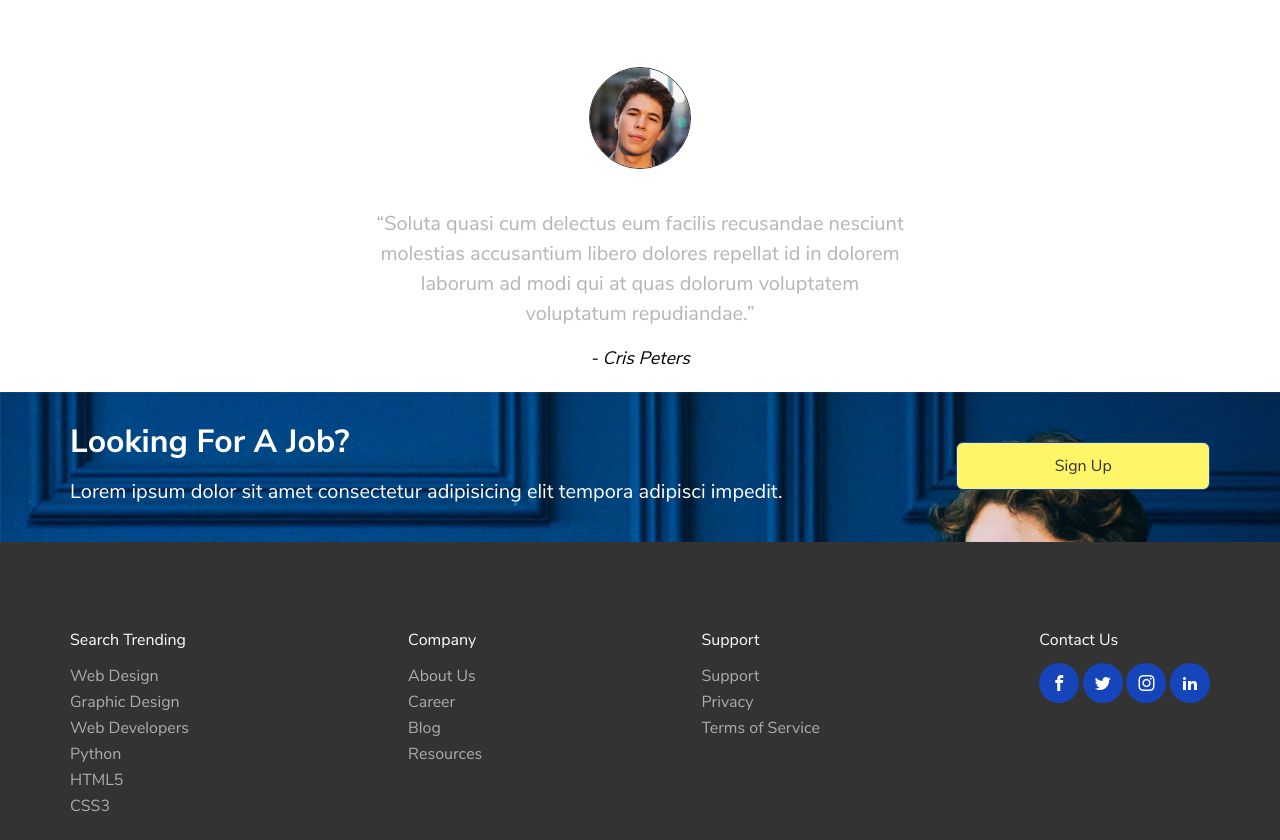
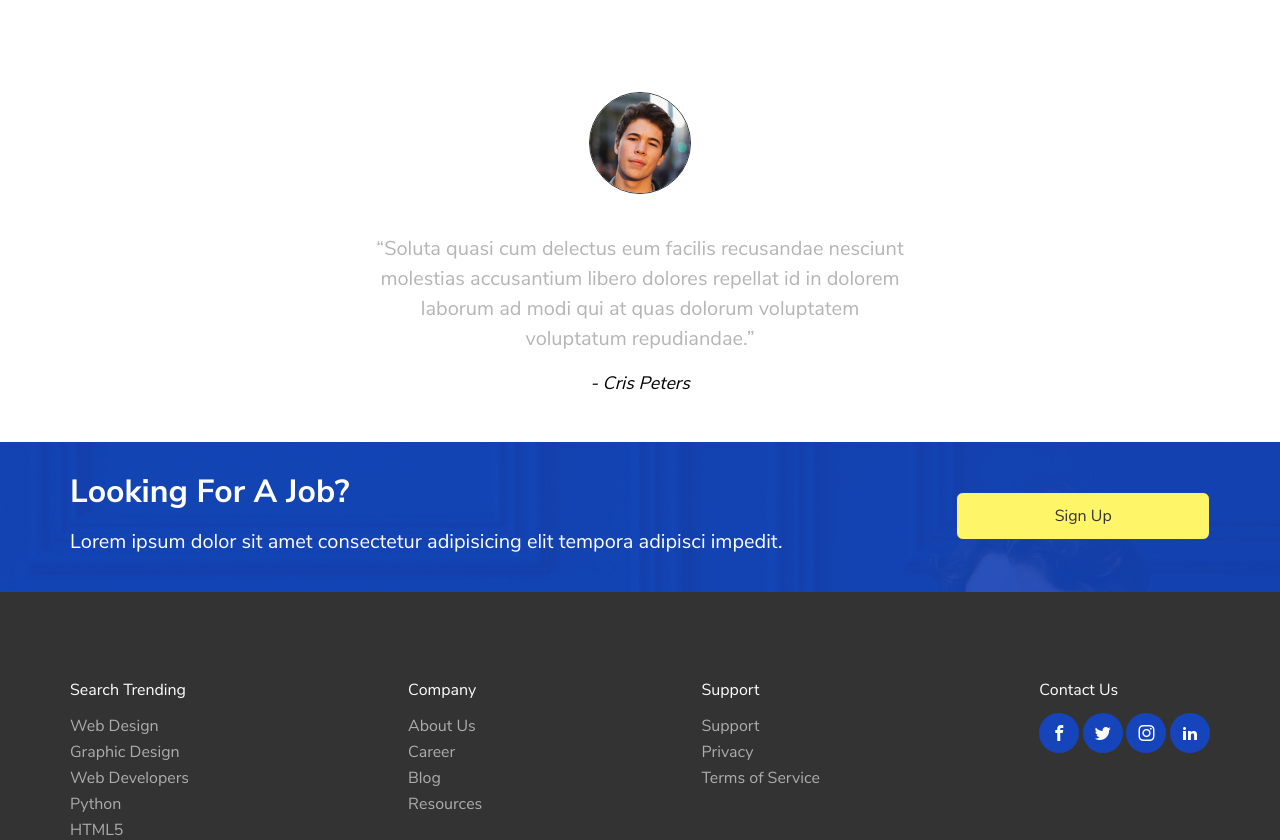
Before and after one commit to codeacademyprogramming/p406-16-06-2019-samedkhan, a plain HTML site: page HW/index.html in a window 1280 px wide. Shown: the part 2315-3155 px from the top of the page. Drawn offline with nearby package versions, Linux system fonts and the light colour scheme; files whose address does not match are found by name.

Commit message:
First homework is done - something changed for better

```diff
--- a/HW/assets/css/main.css
+++ b/HW/assets/css/main.css
@@ -309,7 +309,7 @@ a:hover{
     font-size: 18px;
     color: #1644ba;
 }
-#companies, #employers, #registration, #footer{
+#companies, #employers, #footer{
     padding: 25px 0px;
 }
 
@@ -343,6 +343,7 @@ a:hover{
 }
 .employers_items{
     width:50%;
+    padding:25px 0px;
 }
 .employers_items_photo .image{
     display:flex;
@@ -366,28 +367,20 @@ a:hover{
     font-style: italic;
     font-size: 18px;
 }
-/* #registration{
-    position: relative;
-} */
-/* // OVERFLOW main section */
-/* .overflow{
-    width: 100%;
-    height: 100%;
-    background-color: rgba(37, 20, 190, 0.479);
-    position:absolute;
-    top:0;
-    left:0;
-} */
+
 #registration .registration{
-    justify-content: space-between;
+    background: rgba(22, 68, 186, 0.9);
+}
+#registration .registration_items{
     display:flex;
-
+    padding:25px 0px;
 }
 
 #registration .section_header{
     text-align: left;
     color:white;
     width: 80%;
+    margin: 0px;
 }
 
 #registration .button{
@@ -397,6 +390,7 @@ a:hover{
     padding: 15px;
     margin: 25px 0px;
     background-color: #fff568;
+
 }
 #registration .button a{
     color:#333333;
--- a/HW/index.html
+++ b/HW/index.html
@@ -311,11 +311,10 @@
         </section>
 
         <section id="registration" style="background-image: url(assets/img/back.jpg);">
-            <!-- <div class="overflow">
-
-            </div> -->
+             <div class="container-fluid">
+                <div class="registration">
                     <div class="container">
-                <div class="registration">
+                        <div class="registration_items">
                                 <div class="section_header">
                                         <h1>Looking For A Job?</h1>
                                         <p>Lorem ipsum dolor sit amet consectetur adipisicing elit tempora adipisci impedit.</p>
@@ -324,6 +323,10 @@
                                     <div class="button">
                                         <a href="#">Sign Up</a>
                                     </div>
+                        </div>
+
+                    </div>
+
                 </div>
             </div>
 
```
Lines whose indentation alone changed are shown as unchanged.
